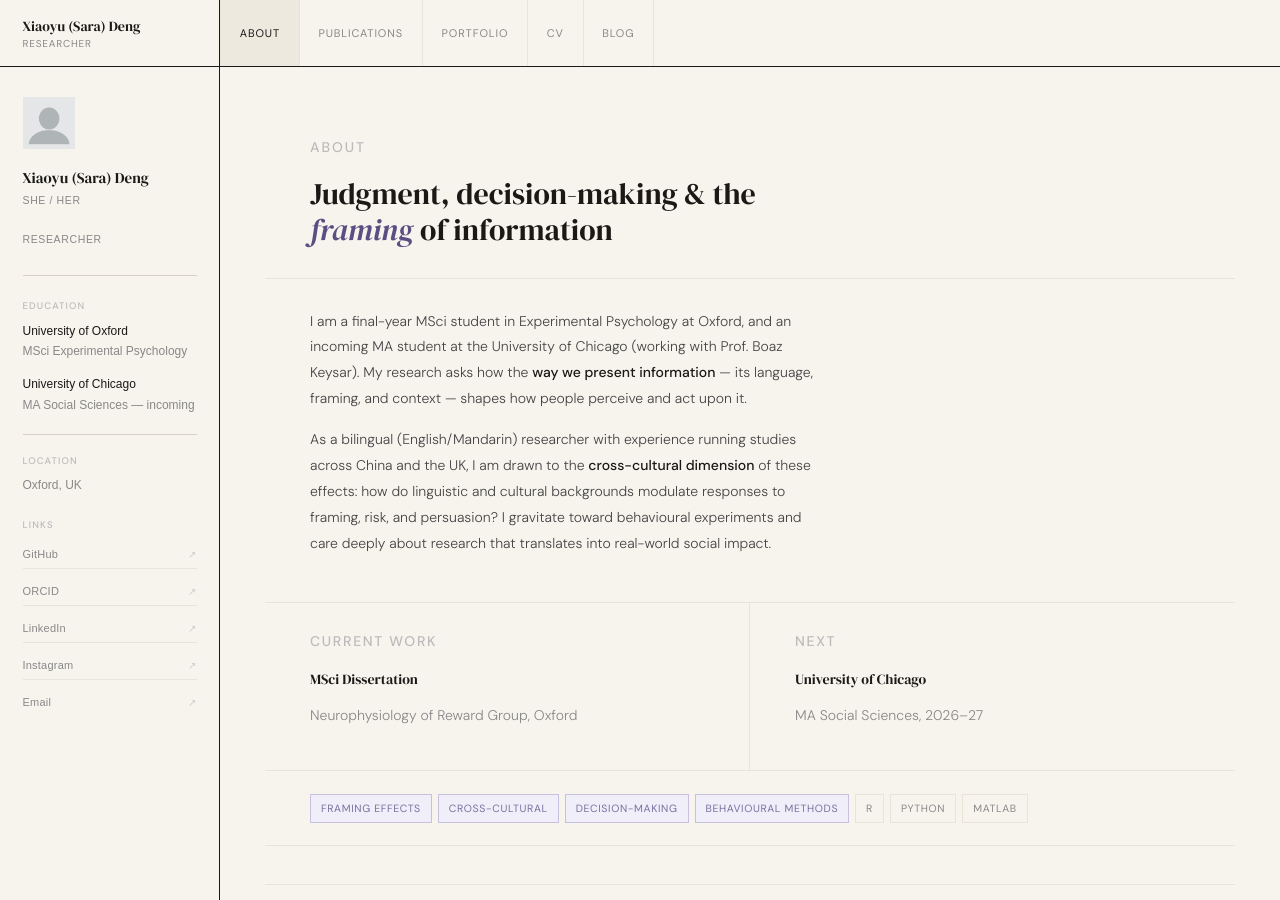
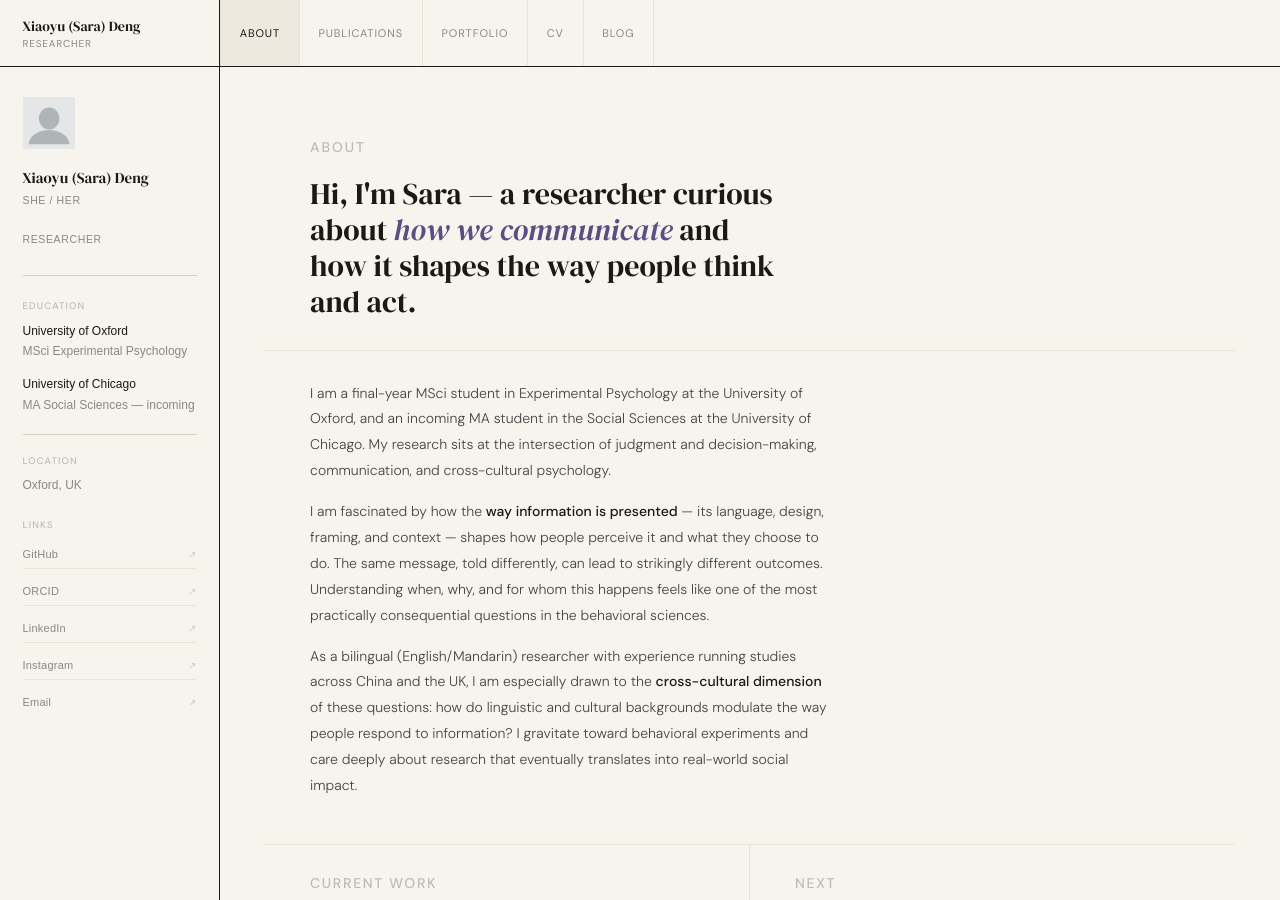
Before and after one commit to saradeng713/saradeng713.github.io, a Jekyll site: the page built from _pages/about.md, in a window 1280 px wide and 900 px high. Built offline with Jekyll 4.4.1, drawn with Linux system fonts in a browser that asks for light colours; a script that is not in the unit is left out; some of the changed text lies outside the part shown.

Commit message:
Update about.md

```diff
--- a/_pages/about.md
+++ b/_pages/about.md
@@ -12,13 +12,15 @@ redirect_from:
 
   <div class="sd-about__top">
     <p class="sd-eyebrow">About</p>
-    <h1 class="sd-about__h1">Judgment, decision-making &amp; the <em>framing</em> of information</h1>
+    <h1 class="sd-about__h1">Hi, I'm Sara — a researcher curious about <em>how we communicate</em> and how it shapes the way people think and act.</h1>
   </div>
 
   <div class="sd-about__body">
-    <p>I am a final-year MSci student in Experimental Psychology at Oxford, and an incoming MA student at the University of Chicago (working with Prof. Boaz Keysar). My research asks how the <strong>way we present information</strong> — its language, framing, and context — shapes how people perceive and act upon it.</p>
+    <p>I am a final-year MSci student in Experimental Psychology at the University of Oxford, and an incoming MA student in the Social Sciences at the University of Chicago. My research sits at the intersection of judgment and decision-making, communication, and cross-cultural psychology.</p>
 
-    <p>As a bilingual (English/Mandarin) researcher with experience running studies across China and the UK, I am drawn to the <strong>cross-cultural dimension</strong> of these effects: how do linguistic and cultural backgrounds modulate responses to framing, risk, and persuasion? I gravitate toward behavioural experiments and care deeply about research that translates into real-world social impact.</p>
+    <p>I am fascinated by how the <strong>way information is presented</strong> — its language, design, framing, and context — shapes how people perceive it and what they choose to do. The same message, told differently, can lead to strikingly different outcomes. Understanding when, why, and for whom this happens feels like one of the most practically consequential questions in the behavioral sciences.</p>
+
+    <p>As a bilingual (English/Mandarin) researcher with experience running studies across China and the UK, I am especially drawn to the <strong>cross-cultural dimension</strong> of these questions: how do linguistic and cultural backgrounds modulate the way people respond to information? I gravitate toward behavioral experiments and care deeply about research that eventually translates into real-world social impact.</p>
   </div>
 
   <div class="sd-about__grid">
@@ -35,18 +37,15 @@ redirect_from:
   </div>
 
   <div class="sd-about__tags">
-    <span class="sd-tag">Framing Effects</span>
-    <span class="sd-tag">Cross-cultural</span>
-    <span class="sd-tag">Decision-making</span>
-    <span class="sd-tag">Behavioural Methods</span>
-    <span class="sd-tag sd-tag--plain">R</span>
-    <span class="sd-tag sd-tag--plain">Python</span>
-    <span class="sd-tag sd-tag--plain">MATLAB</span>
+    <span class="sd-tag">Judgment &amp; Decision-Making</span>
+    <span class="sd-tag">Communication</span>
+    <span class="sd-tag">Cross-Cultural Psychology</span>
+    <span class="sd-tag">Behavioral Methods</span>
   </div>
 
-  <div class="sd-about__body" style="margin-top:2.5rem; border-top: 1px solid var(--rule-light); padding-top: 2rem;">
+  <div class="sd-about__body" style="margin-top:2.5rem; border-top: 1px solid var(--rule-light); padding-top: 2rem; padding-bottom: 3rem;">
     <h2 class="sd-about__h2">Beyond Research</h2>
-    <p>I co-founded the <a href="https://www.linkedin.com/company/oxbig/posts/?feedView=all" target="_blank">Oxford Behavioural Insights Group (OxBIG)</a>, a student society bridging academic behavioural science and applied practice. I am also a College Scholar at St Catherine's College, Oxford, and have consulted on behavioural design projects with Cowry Consulting.</p>
+    <p>I co-founded the <a href="https://www.linkedin.com/company/oxbig/posts/?feedView=all" target="_blank">Oxford Behavioural Insights Group (OxBIG)</a>, a student society bridging academic behavioral science and applied practice. I am also a College Scholar at St Catherine's College, Oxford, and have consulted on behavioral design projects with Cowry Consulting.</p>
     <p>Feel free to reach out at <a href="mailto:sara.dengxiaoyu@gmail.com">sara.dengxiaoyu@gmail.com</a> — I am always happy to talk about research, collaborations, or ideas.</p>
   </div>
 
```
